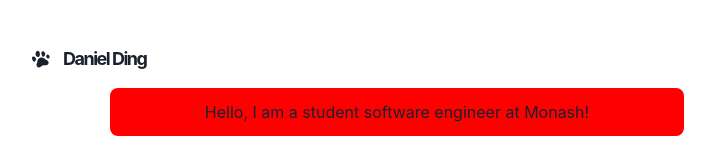
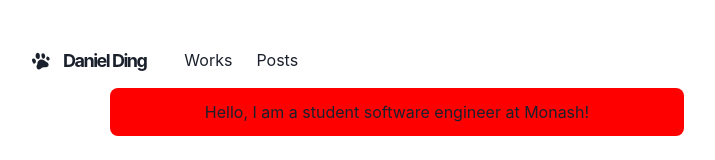
Before and after one commit to Daniel-Ding0018/personal-website, a Next.js app: page / in a window 1280 px wide. Shown: the top 160 px of the page, without its empty margins (243-958 px from the left). Built offline with nearby package versions, Linux system fonts and the light colour scheme.

Commit message:
Added the navbar work and posts

```diff
--- a/components/layouts/navbar.js
+++ b/components/layouts/navbar.js
@@ -17,17 +17,22 @@ import {
 
 import { HamburgerIcon } from '@chakra-ui/icons'
 
-const LinkItem = ({ href, path, children }) => {
+const LinkItem = ({ href, path, target, children, ...props }) => {
   const active = path === href
   const inactiveColor = useColorModeValue('gray200', 'whiteAlpha.900')
   return (
     <Link
       as={NextLink}
       href={href}
+      scroll={false}
       p={2}
       bg={active ? 'glassTeal' : undefined}
       color={active ? '#202023' : inactiveColor}
-    ></Link>
+      target={target}
+      {...props}
+    >
+      {children}
+    </Link>
   )
 }
 
@@ -72,6 +77,30 @@ const Navbar = props => {
             Posts
           </LinkItem>
         </Stack>
+
+        <Box flex={1} align="right">
+          <Box ml={2} display={{ base: 'inline-block', md: 'none' }}>
+            <Menu>
+              <MenuButton
+                as={IconButton}
+                icon={<HamburgerIcon />}
+                variant="outline"
+                aria-label="Options"
+              />
+              <MenuList>
+                <MenuItem as={Link} href="/">
+                  About
+                </MenuItem>
+                <MenuItem as={Link} href="/Works">
+                  Works
+                </MenuItem>
+                <MenuItem as={Link} href="Posts">
+                  Posts
+                </MenuItem>
+              </MenuList>
+            </Menu>
+          </Box>
+        </Box>
       </Container>
     </Box>
   )
```
